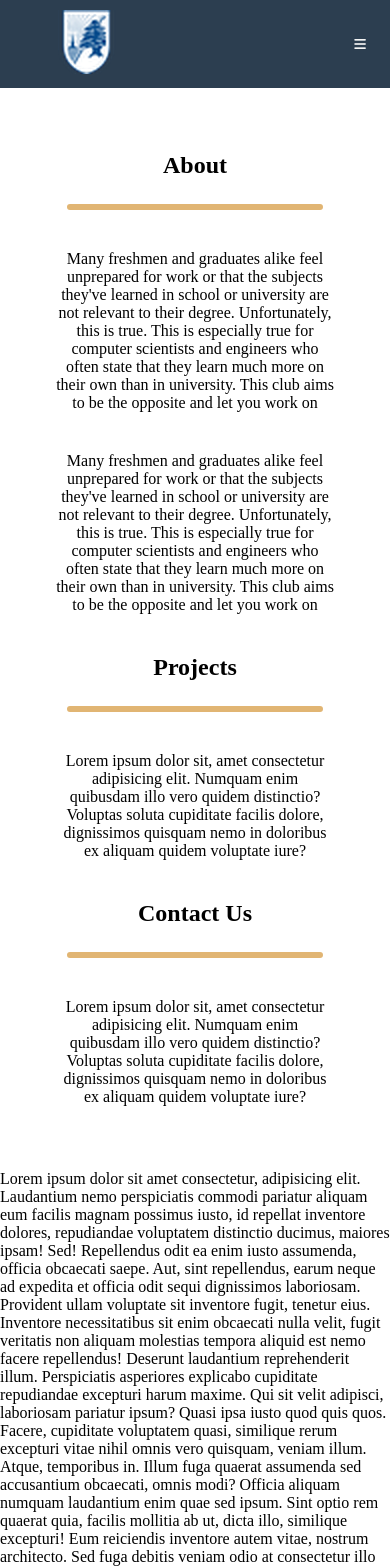
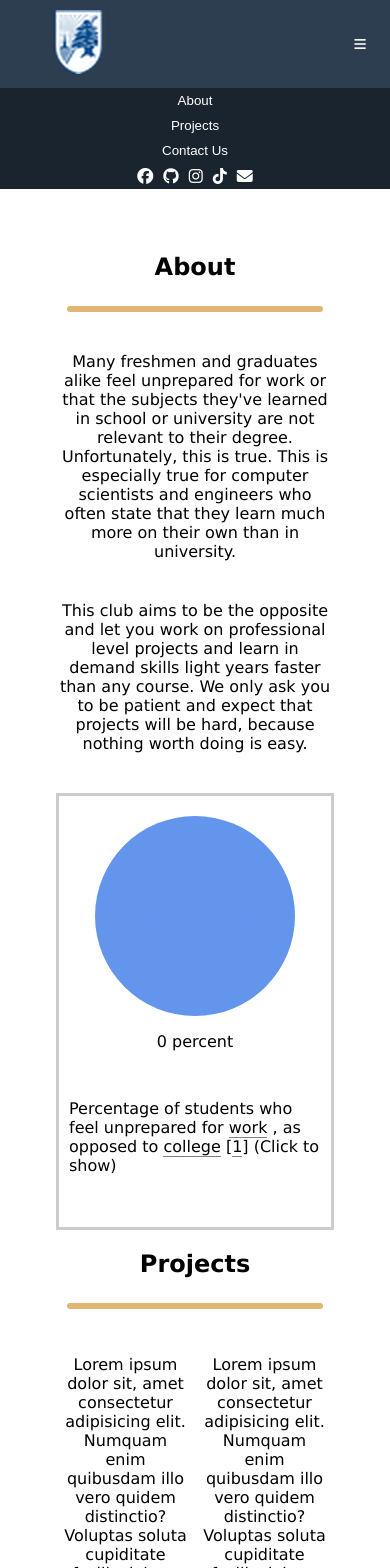
Before and after one commit to Leboweeb/Engineering-Day-Website, a Svelte app: page / in a window 390 px wide. Shown: the top 1568 px of the page. Built offline with nearby package versions, Linux system fonts and the light colour scheme.

Commit message:
mobile menu 50% done

```diff
--- a/src/App.svelte
+++ b/src/App.svelte
@@ -2,14 +2,36 @@
   import Logo from "./assets/bau-logo.png";
   import { join_with_dash } from "./lib/Lib.svelte";
   import Section from "./components/Section.svelte";
+  import Pie from "./components/Pie.svelte";
   const section_names = ["About", "Projects", "Contact Us"];
-  const stick = () => {
-    let navbar = document.getElementById("navbar");
-    window.pageYOffset > navbar.offsetTop
-      ? navbar.classList.add("sticky")
-      : navbar.classList.remove("sticky");
+  const toggle_classname = (elem: HTMLElement, _class: string) => {
+    if (elem.classList.contains(_class)) {
+      elem.classList.remove(_class);
+    } else {
+      elem.classList.add(_class);
+    }
+  };
+  const stick = (elems: string[]) => {
+    for (const element of elems) {
+      let elem: HTMLElement = document.querySelector(element);
+      if (elem != null)
+        window.pageYOffset > elem?.offsetTop
+          ? elem.classList.add("sticky")
+          : elem.classList.remove("sticky");
+    }
+  };
+  const toggle_mobile_menu = () => {
+    let navbar_buttons: HTMLElement = document.querySelector(
+      ".nav_buttons_mobile"
+    );
+    toggle_classname(navbar_buttons, "visible");
   };
   let y: number;
+  import { tweened } from "svelte/motion";
+
+  let percent = 0;
+  const store = tweened(0, { duration: 2000 });
+  $: store.set(percent);
 </script>
 
 <svelte:head>
@@ -18,12 +40,20 @@
     crossorigin="anonymous"
   ></script>
 </svelte:head>
-<svelte:window on:scroll={stick} bind:scrollY={y} />
+<svelte:window
+  on:scroll={() => {
+    stick(["#navbar", "#mobile_dropdown"]);
+  }}
+  bind:scrollY={y}
+/>
 <main>
   <header>
     <div id="navbar">
       <a href="#top" id="bau-logo"><img src={Logo} alt="Bau Logo" /></a>
       <div class="nav_text">
+        <button id="mobile_menu" on:click={toggle_mobile_menu}>
+          <i class="fa-solid fa-bars" />
+        </button>
         {#each section_names as sec}
           <button
             class="nav_buttons"
@@ -36,9 +66,27 @@
             {sec}
           </button>
         {/each}
-        <button id="mobile_menu">
-          <i class="fa-solid fa-bars" />
+      </div>
+    </div>
+    <div class="mobile_wrapper">
+      {#each section_names as sec}
+        <button
+          class="nav_buttons_mobile"
+          on:click={() => {
+            let elem = document.querySelector(`#${join_with_dash(sec)}`);
+            let elem_rect = elem.getBoundingClientRect();
+            window.scrollTo(elem_rect.x, elem_rect.y);
+          }}
+        >
+          {sec}
         </button>
+      {/each}
+      <div class="social">
+        <i class="fab fa-facebook" />
+        <i class="fab fa-github" />
+        <i class="fab fa-instagram" />
+        <i class="fab fa-tiktok" />
+        <i class="fa-solid fa-envelope" />
       </div>
     </div>
   </header>
@@ -46,79 +94,46 @@
 <div class="make_space">
   <Section
     title={section_names[0]}
-    text={"Many freshmen and graduates alike feel unprepared for work or that the subjects they've learned in school or university are not relevant to their degree. Unfortunately, this is true. This is especially true for computer scientists and engineers who often state that they learn much more on their own than in university.\nThis club aims to be the opposite and let you work on"}
+    text={"Many freshmen and graduates alike feel unprepared for work or that the subjects they've learned in school or university are not relevant to their degree. Unfortunately, this is true. This is especially true for computer scientists and engineers who often state that they learn much more on their own than in university.\nThis club aims to be the opposite and let you work on professional level projects and learn in demand skills light years faster than any course. We only ask you to be patient and expect that projects will be hard, because nothing worth doing is easy. "}
   />
+
+  <figure>
+    <Pie percent={$store} />
+    <figcaption>
+      <!-- svelte-ignore a11y-invalid-attribute -->
+      Percentage of students who feel unprepared for
+      <a
+        on:click={() => {
+          percent = 52;
+        }}
+        class="interactive_buttons"
+        href="javascript:void(0)">work</a
+      >
+      , as opposed to
+      <!-- svelte-ignore a11y-invalid-attribute -->
+      <a
+        on:click={() => {
+          percent = 81;
+        }}
+        class="interactive_buttons"
+        href="javascript:void(0)">college</a
+      >
+      [<a
+        href="https://www.edweek.org/teaching-learning/teens-feel-ready-for-college-but-not-so-much-for-work/2019/09"
+        class="interactive_buttons">1</a
+      >] (Click to show)
+    </figcaption>
+  </figure>
   <Section
     title={section_names[1]}
-    text={"Lorem ipsum dolor sit, amet consectetur adipisicing elit. Numquam enim quibusdam illo vero quidem distinctio? Voluptas soluta cupiditate facilis dolore, dignissimos quisquam nemo in doloribus ex aliquam quidem voluptate iure?"}
+    text={"Lorem ipsum dolor sit, amet consectetur adipisicing elit. Numquam enim quibusdam illo vero quidem distinctio? Voluptas soluta cupiditate facilis dolore, dignissimos quisquam nemo in doloribus ex aliquam quidem voluptate iure?\nLorem ipsum dolor sit, amet consectetur adipisicing elit. Numquam enim quibusdam illo vero quidem distinctio? Voluptas soluta cupiditate facilis dolore, dignissimos quisquam nemo in doloribus ex aliquam quidem voluptate iure?"}
+    split_dir="horizontal"
   />
   <Section
     title={section_names[2]}
-    text={"Lorem ipsum dolor sit, amet consectetur adipisicing elit. Numquam enim quibusdam illo vero quidem distinctio? Voluptas soluta cupiditate facilis dolore, dignissimos quisquam nemo in doloribus ex aliquam quidem voluptate iure?"}
+    text={"Lorem ipsum dolor sit, amet consectetur adipisicing elit. Numquam enim quibusdam illo vero quidem distinctio? Voluptas soluta cupiditate facilis dolore, dignissimos quisquam nemo in doloribus ex aliquam quidem voluptate iure?Lorem ipsum dolor sit, amet consectetur adipisicing elit. Numquam enim quibusdam illo vero quidem distinctio? Voluptas soluta cupiditate facilis dolore, dignissimos quisquam nemo in doloribus ex aliquam quidem voluptate iure?Lorem ipsum dolor sit, amet consectetur adipisicing elit. Numquam enim quibusdam illo vero quidem distinctio? Voluptas soluta cupiditate facilis dolore, dignissimos quisquam nemo in doloribus ex aliquam quidem voluptate iure?\nLorem ipsum dolor sit, amet consectetur adipisicing elit. Numquam enim quibusdam illo vero quidem distinctio? Voluptas soluta cupiditate facilis dolore, dignissimos quisquam nemo in doloribus ex aliquam quidem voluptate iure?Lorem ipsum dolor sit, amet consectetur adipisicing elit. Numquam enim quibusdam illo vero quidem distinctio? Voluptas soluta cupiditate facilis dolore, dignissimos quisquam nemo in doloribus ex aliquam quidem voluptate iure?Lorem ipsum dolor sit, amet consectetur adipisicing elit. Numquam enim quibusdam illo vero quidem distinctio? Voluptas soluta cupiditate facilis dolore, dignissimos quisquam nemo in doloribus ex aliquam quidem voluptate iure?"}
   />
 </div>
 
-Lorem ipsum dolor sit amet consectetur, adipisicing elit. Laudantium nemo
-perspiciatis commodi pariatur aliquam eum facilis magnam possimus iusto, id
-repellat inventore dolores, repudiandae voluptatem distinctio ducimus, maiores
-ipsam! Sed! Repellendus odit ea enim iusto assumenda, officia obcaecati saepe.
-Aut, sint repellendus, earum neque ad expedita et officia odit sequi dignissimos
-laboriosam. Provident ullam voluptate sit inventore fugit, tenetur eius.
-Inventore necessitatibus sit enim obcaecati nulla velit, fugit veritatis non
-aliquam molestias tempora aliquid est nemo facere repellendus! Deserunt
-laudantium reprehenderit illum. Perspiciatis asperiores explicabo cupiditate
-repudiandae excepturi harum maxime. Qui sit velit adipisci, laboriosam pariatur
-ipsum? Quasi ipsa iusto quod quis quos. Facere, cupiditate voluptatem quasi,
-similique rerum excepturi vitae nihil omnis vero quisquam, veniam illum. Atque,
-temporibus in. Illum fuga quaerat assumenda sed accusantium obcaecati, omnis
-modi? Officia aliquam numquam laudantium enim quae sed ipsum. Sint optio rem
-quaerat quia, facilis mollitia ab ut, dicta illo, similique excepturi! Eum
-reiciendis inventore autem vitae, nostrum architecto. Sed fuga debitis veniam
-odio at consectetur illo aperiam, veritatis maxime similique sapiente, obcaecati
-temporibus nemo repudiandae, tempore magni officia eos reprehenderit nulla!
-Maiores repellendus neque, officia consequuntur pariatur eaque ducimus quis
-facere laudantium fuga perferendis voluptas voluptatibus odio illo non
-accusamus. Tempora sint error, optio rem voluptas eos non iste facilis
-consectetur. Praesentium molestias provident quae amet impedit, maiores numquam
-laudantium esse et deserunt labore aliquid quis laboriosam veniam nulla rerum
-laborum quos exercitationem? Necessitatibus asperiores hic delectus. Impedit
-nisi cupiditate maiores. Ipsam veritatis pariatur sed culpa laborum atque
-corrupti, adipisci suscipit cumque, incidunt esse similique impedit! Quae
-praesentium reprehenderit, illum molestias quis quibusdam non cupiditate
-consequuntur laboriosam. Accusamus aspernatur soluta fugiat! Pariatur dicta
-voluptatum, animi sequi adipisci libero distinctio excepturi fugit temporibus
-quo. Ea, pariatur. Iure recusandae, eum nesciunt, quia quibusdam placeat, ab
-obcaecati voluptatibus alias amet omnis harum possimus cumque! Aliquam impedit
-earum sunt eaque alias? Cupiditate adipisci enim ut porro. Quas recusandae ipsam
-fugit deleniti eaque vero et laborum repellat corrupti! Neque quis veniam dicta
-possimus quos illo nam. Facere, optio voluptates eius delectus ab iste pariatur
-numquam quas aperiam quidem. Sit deserunt dolores, iste exercitationem dicta
-veniam non amet atque, voluptas in ratione ducimus iure commodi libero!
-Doloremque? Sequi, culpa error nam similique sed iusto pariatur praesentium
-laudantium deleniti ducimus perferendis aliquam at laborum voluptates, nesciunt
-provident earum! At, aperiam accusamus? Delectus velit ad quam, commodi facere
-vel. Dolores vero accusantium voluptates id vitae reiciendis qui praesentium
-aliquid omnis enim voluptatem laudantium porro, numquam earum perferendis! Quos
-error enim officiis provident, consequatur perspiciatis non dolores laudantium
-similique alias. Illo qui voluptatem, vel adipisci quia maiores eveniet
-provident quaerat maxime, perferendis iste eaque commodi odio. Illo assumenda
-dolorem perspiciatis architecto, sunt iusto suscipit nemo dolor in veniam, non
-et? Quaerat voluptatum mollitia incidunt nemo animi nam porro nihil ipsam,
-libero neque dolor quisquam quas, ea assumenda, dolores provident accusamus iste
-aliquam minima? Distinctio, qui necessitatibus? Aperiam similique adipisci non.
-Qui ipsam architecto nesciunt explicabo esse ducimus rem reiciendis mollitia
-dolorem repellat quia, officiis aliquid repudiandae magnam facere aspernatur
-culpa illum voluptates vel distinctio sit nobis, saepe autem? Et, corrupti.
-Magnam ad illum nihil recusandae! Dolore cum aperiam in, nemo magnam natus
-beatae ab cupiditate consectetur velit, dolorem, eius minima facilis expedita!
-Quis tenetur quos voluptate deserunt eligendi, dolor beatae! Accusantium facilis
-accusamus ducimus inventore, eius, corporis eum sequi eveniet debitis dicta
-dolorum excepturi minima, libero nulla repellendus quod porro ex. Quibusdam
-necessitatibus ipsum debitis id amet similique adipisci officia. Itaque ratione
-doloribus magnam tempore ipsam assumenda voluptatem architecto dignissimos error
-blanditiis iste doloremque, suscipit minus praesentium omnis temporibus repellat
-rerum iusto laudantium veniam officia officiis consectetur. Nulla, sapiente
-dolor.
-
 <style lang="scss">
 </style>
--- a/src/app.css
+++ b/src/app.css
@@ -1,5 +1,6 @@
 html {
   scroll-behavior: smooth;
+  font-family: Verdana, Geneva, Tahoma, sans-serif;
 }
 
 body {
@@ -10,8 +11,35 @@ body {
   margin-inline: 3.5rem;
   margin-block: 4rem;
 }
-.make_space section {
+.make_space section,
+.make_space svg,
+.make_space figure {
   margin-block: inherit;
+}
+.make_space figure {
+  display: flex;
+  align-items: center;
+  justify-content: center;
+  flex-direction: column;
+  height: 100%;
+}
+.make_space figcaption {
+  margin-block: 2rem;
+}
+.make_space figure {
+  border: 3px #cccccc solid;
+  padding: 20px 10px;
+  margin: auto;
+}
+
+.interactive_buttons {
+  text-decoration: none;
+  cursor: pointer;
+  border-bottom: 1px solid grey;
+  color: black;
+}
+.interactive_buttons:hover {
+  color: #00acd8;
 }
 
 .sticky {
@@ -19,32 +47,7 @@ body {
   top: 0;
 }
 
-.focused {
-  background-color: #1a242f;
-}
-
-@media screen and (max-width: 480px) {
-  .nav_buttons {
-    display: none !important;
-  }
-}
-#navbar {
-  overflow: hidden;
-  display: flex;
-  height: auto;
-  justify-content: space-between;
-  background-color: #2c3e50;
-  width: 100%;
-  height: auto;
-}
-#navbar #bau-logo {
-  padding: 10px;
-  margin-inline: 3rem;
-}
-#navbar .nav_text {
-  display: flex;
-}
-#navbar .nav_text button {
+.nav_text button {
   cursor: pointer;
   text-align: center;
   border: none;
@@ -57,9 +60,62 @@ body {
   background-color: #2c3e50;
   color: whitesmoke;
 }
-#navbar .nav_text button:hover {
+.nav_text button:hover {
   color: #18bc9c;
   background-color: #1a242f;
 }
 
+#navbar {
+  overflow: hidden;
+  display: flex;
+  height: auto;
+  justify-content: space-between;
+  background-color: #2c3e50;
+  width: 100%;
+}
+#navbar #bau-logo {
+  padding: 10px;
+  margin-inline: 2.5rem;
+}
+
+#mobile_menu {
+  display: none;
+}
+
+.nav_buttons_mobile,
+.social {
+  align-content: center;
+  display: block;
+  width: 100%;
+  padding-block: 5px;
+  text-decoration: none;
+  border: none;
+  background-color: #1a242f;
+  color: white;
+}
+.nav_buttons_mobile:hover,
+.social:hover {
+  background-color: #18bc9c;
+}
+
+.social {
+  display: flex;
+  align-items: center;
+  justify-content: center;
+  flex-direction: row;
+  height: 100%;
+}
+.social i {
+  margin-inline: 5px;
+}
+
+@media screen and (max-width: 800px) {
+  #navbar .nav_buttons {
+    display: none;
+  }
+  #mobile_menu {
+    display: inline-block;
+  }
+}
+
 /*# sourceMappingURL=app.css.map */
--- a/src/app.scss
+++ b/src/app.scss
@@ -1,13 +1,23 @@
 $hilight-color: #1a242f;
 $navy-blue: #2c3e50;
+$hilight-text-color-hover: #00acd8;
+$font_family: "Oli Grotesk";
 
 @mixin width_height($val) {
   width: $val;
   height: $val;
 }
 
+@mixin center_flex($direction: row) {
+  display: flex;
+  align-items: center;
+  justify-content: center;
+  flex-direction: $direction;
+  height: 100%;
+}
 html {
   scroll-behavior: smooth;
+  font-family: Verdana, Geneva, Tahoma, sans-serif;
 }
 
 body {
@@ -17,40 +27,40 @@ body {
 .make_space {
   margin-inline: 3.5rem;
   margin-block: 4rem;
-  section {
+  section,
+  svg,
+  figure {
     margin-block: inherit;
+  }
+  figure {
+    @include center_flex(column);
+  }
+  figcaption {
+    margin-block: 2rem;
+  }
+  figure {
+    border: 3px #cccccc solid;
+    padding: 20px 10px;
+    margin: auto;
   }
 }
 
-// .nav_text_hilight {
-// }
+.interactive_buttons {
+  text-decoration: none;
+  cursor: pointer;
+  border-bottom: 1px solid grey;
+  color: black;
+  &:hover {
+    color: $hilight-text-color-hover;
+  }
+}
 
 .sticky {
   position: fixed;
   top: 0;
 }
-.focused {
-  background-color: $hilight-color;
-}
 
-@media screen and (max-width: 480px) {
-  .nav_buttons {
-    display: none !important; // need to do this since font awesome overrides this property
-  }
-}
-
-#navbar {
-  overflow: hidden;
-  display: flex;
-  height: auto;
-  justify-content: space-between;
-  #bau-logo {
-    padding: 10px;
-    margin-inline: 3rem;
-  }
-  .nav_text {
-    display: flex;
-    button {
+.nav_text button {
   cursor: pointer;
   text-align: center;
   border: none;
@@ -67,9 +77,49 @@ body {
   background-color: $navy-blue;
   color: whitesmoke;
 }
+#navbar {
+  overflow: hidden;
+  display: flex;
+  height: auto;
+  justify-content: space-between;
+  background-color: #2c3e50;
+  width: 100%;
+  #bau-logo {
+    padding: 10px;
+    margin-inline: 2.5rem;
+  }
 }
 
-  background-color: #2c3e50;
+#mobile_menu {
+  display: none;
+}
+
+.nav_buttons_mobile,
+.social {
+  align-content: center;
+  display: block;
   width: 100%;
-  height: auto;
+  padding-block: 5px;
+  text-decoration: none;
+  border: none;
+  background-color: #1a242f;
+  color: white;
+  &:hover {
+    background-color: #18bc9c;
   }
+}
+.social {
+  @include center_flex();
+  i {
+    margin-inline: 5px;
+  }
+}
+
+@media screen and (max-width: 800px) {
+  #navbar .nav_buttons {
+    display: none;
+  }
+  #mobile_menu {
+    display: inline-block;
+  }
+}
--- /dev/null
+++ b/src/components/Pie.svelte
@@ -0,0 +1,27 @@
+<script>
+  export let size = 200;
+  export let percent = 0;
+  export let bgColor = "cornflowerblue";
+  export let fgColor = "orange";
+
+  $: viewBox = `0 0 ${size} ${size}`;
+
+  $: radius = size / 2;
+  $: halfCircumference = Math.PI * radius;
+  $: pieSize = halfCircumference * (percent / 100);
+  $: dashArray = `0 ${halfCircumference - pieSize} ${pieSize}`;
+</script>
+
+<svg width={size} height={size} {viewBox}>
+  <circle r={radius} cx={radius} cy={radius} fill={bgColor} />
+  <circle
+    r={radius / 2}
+    cx={radius}
+    cy={radius}
+    fill={bgColor}
+    stroke={fgColor}
+    stroke-width={radius}
+    stroke-dasharray={dashArray}
+  />
+</svg>
+<p>{Math.round(percent)} percent</p>
--- a/src/components/Section.svelte
+++ b/src/components/Section.svelte
@@ -16,7 +16,7 @@
         <SplitText strs={text.split("\n")} />
       {:else}
         {#each text.split("\n") as txt}
-          <p>{text}</p>
+          <p>{txt}</p>
         {/each}
       {/if}
     </div>
```
Also changed, not shown: 1 other file (tests, documents, lock files or other folders). Lines whose indentation alone changed are shown as unchanged.
